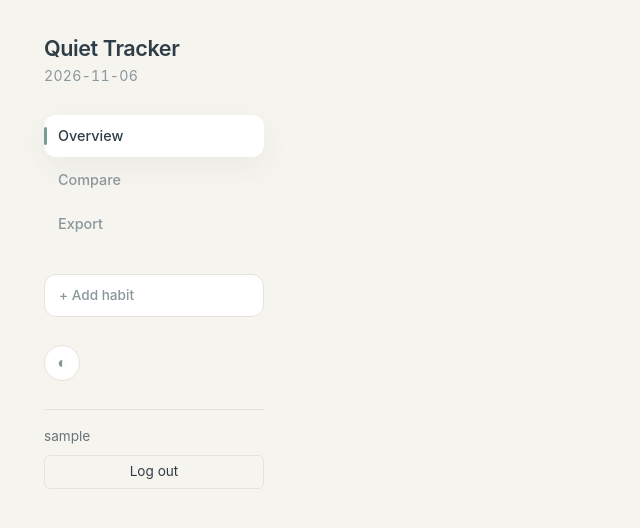
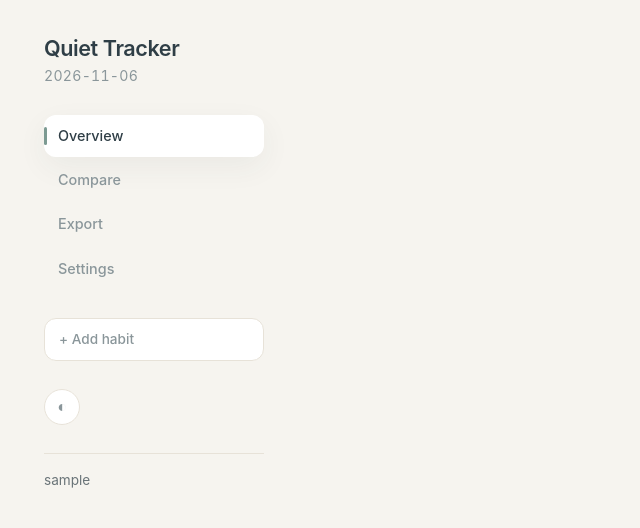
Before and after one commit to MelekBA/Quiet-tracker, a Flask app: page / in a window 1280 px wide. Shown: the top 528 px of the page, without its empty margins (0-640 px from the left). Run offline with Flask 3, Linux system fonts and the light colour scheme; the visitor is signed in with stand-in values (Sample User, id 1); data that the repository does not hold is empty; some libraries are stand-ins or nearby versions.

Commit message:
Add Settings page, move logout out of sidebar, bump SW to v10

```diff
--- a/app/routes.py
+++ b/app/routes.py
@@ -258,3 +258,7 @@ def service_worker():
     response.headers["Service-Worker-Allowed"] = "/"
     response.headers["Cache-Control"] = "no-cache"
     return response
+@main.route("/settings")
+@login_required
+def settings():
+    return render_template("settings.html")
--- a/app/static/css/style.css
+++ b/app/static/css/style.css
@@ -1668,3 +1668,8 @@ h2 {
     color: inherit;
   }
 }
+.settings-meta {
+    color: var(--text-muted, #666);
+    font-size: 0.95rem;
+    margin: 0.25rem 0 0;
+}
--- a/app/static/sw.js
+++ b/app/static/sw.js
@@ -1,4 +1,4 @@
-const CACHE_VERSION = 'quiet-tracker-v9';
+const CACHE_VERSION = 'quiet-tracker-v10';
 const STATIC_CACHE = `${CACHE_VERSION}-static`;
 const PAGES_CACHE = `${CACHE_VERSION}-pages`;
 
--- a/app/templates/index.html
+++ b/app/templates/index.html
@@ -27,6 +27,7 @@
             <a href="{{ url_for('main.home') }}" class="nav-link active">Overview</a>
             <a href="{{ url_for('main.compare') }}" class="nav-link">Compare</a>
             <a href="{{ url_for('main.export') }}" class="nav-link">Export</a>
+            <a href="{{ url_for('main.settings') }}" class="nav-link">Settings</a>
         </nav>
 
         <details class="sidebar-add-wrap">
@@ -45,10 +46,6 @@
 
         <div class="sidebar-user">
             <span class="sidebar-username">{{ current_user.username }}</span>
-            <form method="post" action="{{ url_for('main.logout') }}" class="logout-form">
-                <input type="hidden" name="csrf_token" value="{{ csrf_token() }}">
-                <button type="submit" class="logout-btn">Log out</button>
-            </form>
         </div>
     </aside>
 
```
Also changed, not shown: app/templates/settings.html (added).
